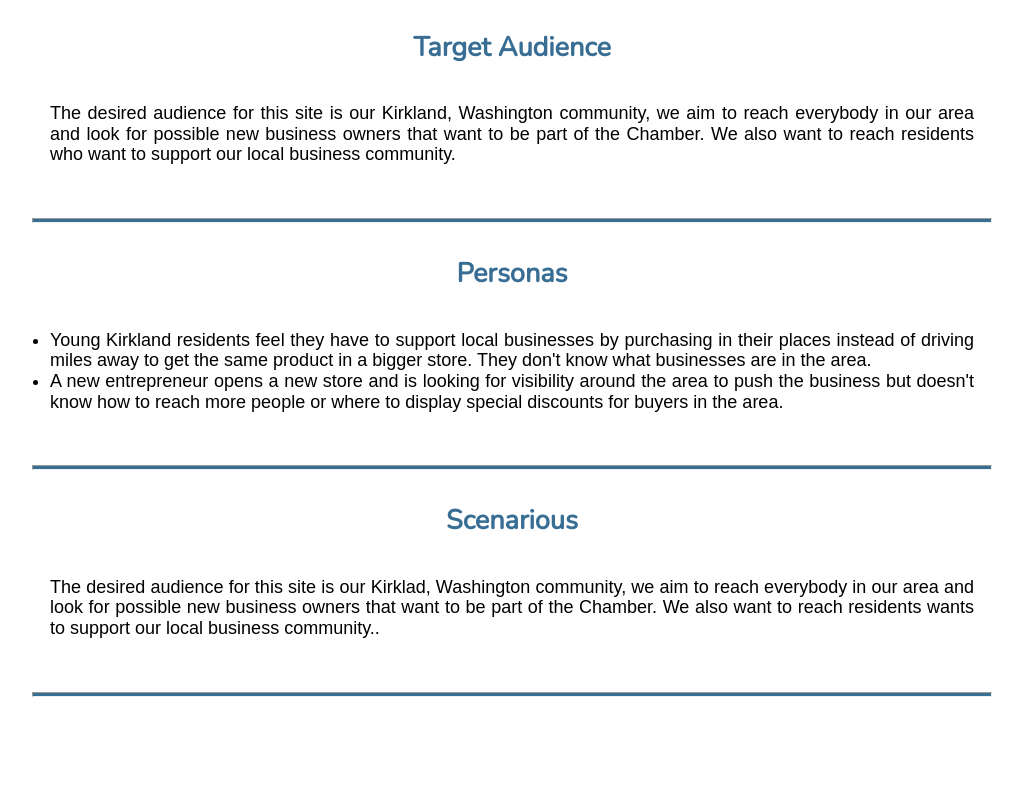
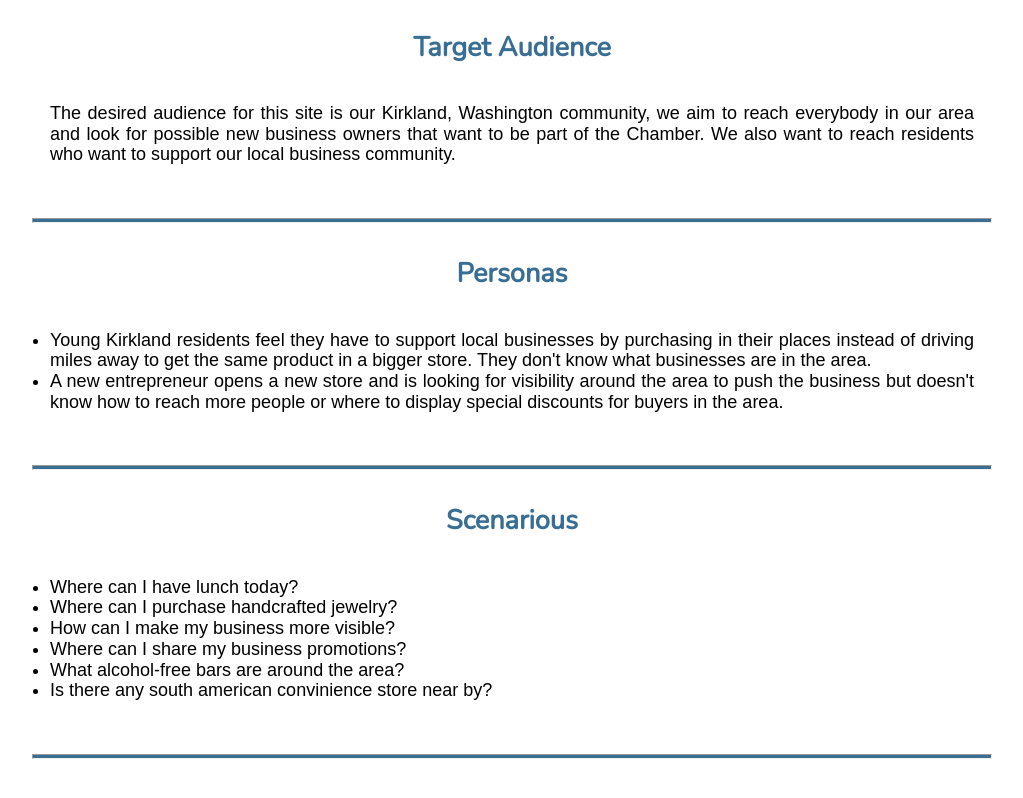
Before and after one commit to emfernandezv/BYU-Idaho-School-Work, a plain HTML site: page WDD230/lesson3/target-audience.html in a window 1280 px wide. Shown: the part 499-1297 px from the top of the page, without its empty margins (128-1151 px from the left). Drawn offline with nearby package versions, Linux system fonts and the light colour scheme.

Commit message:
scenarious

```diff
--- a/WDD230/lesson3/target-audience.html
+++ b/WDD230/lesson3/target-audience.html
@@ -39,8 +39,14 @@
 
     <hr />
     <h2>Scenarious</h2>
-    <p>The desired audience for this site is our Kirklad, Washington community, we aim to reach everybody in our area and look for possible new business owners that want to be part of the Chamber. We also want to reach residents wants to
-        support our local business community.</output>.</p>
+    <ul>
+      <li>Where can I have lunch today?</li>
+      <li>Where can I purchase handcrafted jewelry?</li>
+      <li>How can I make my business more visible?</li>
+      <li>Where can I share my business promotions?</li>
+      <li>What alcohol-free bars are around the area?</li>
+      <li>Is there any south american convinience store near by?</li>
+    </ul>
     <hr />
 
   </main>
```
